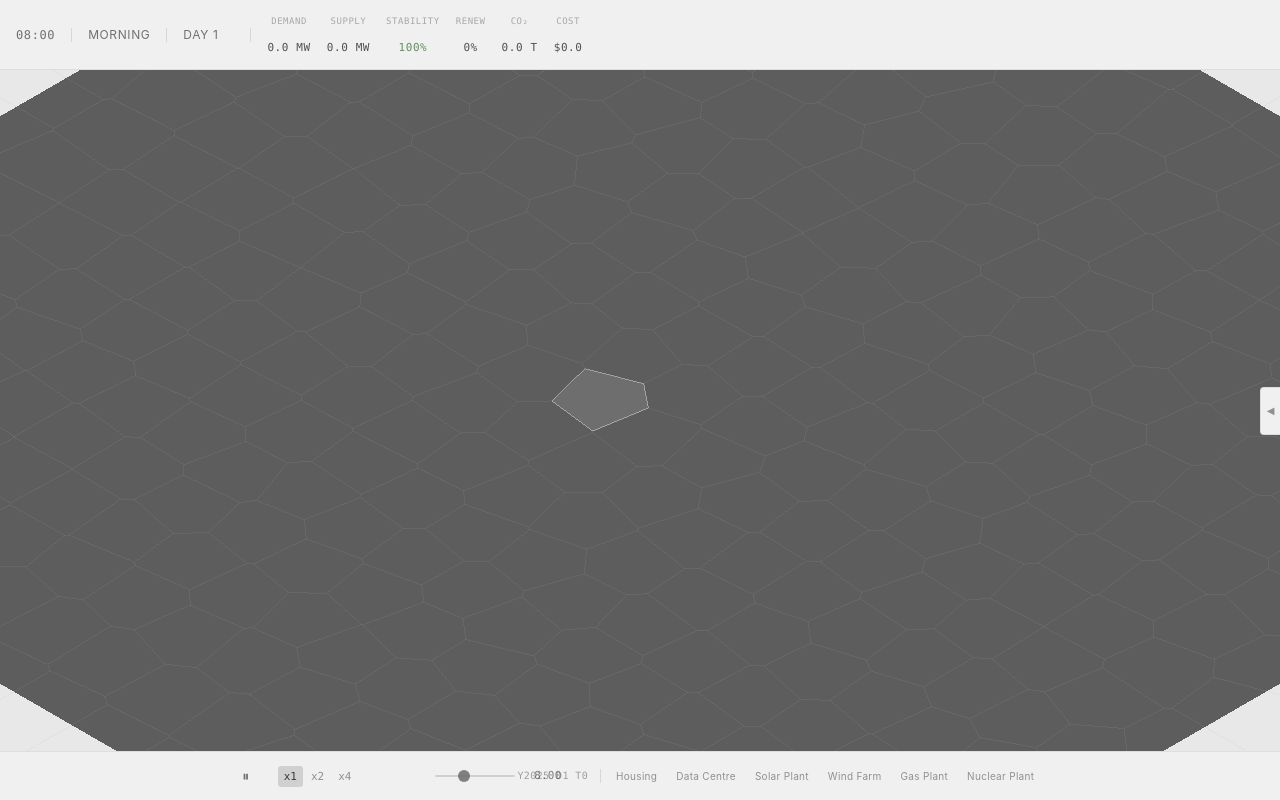
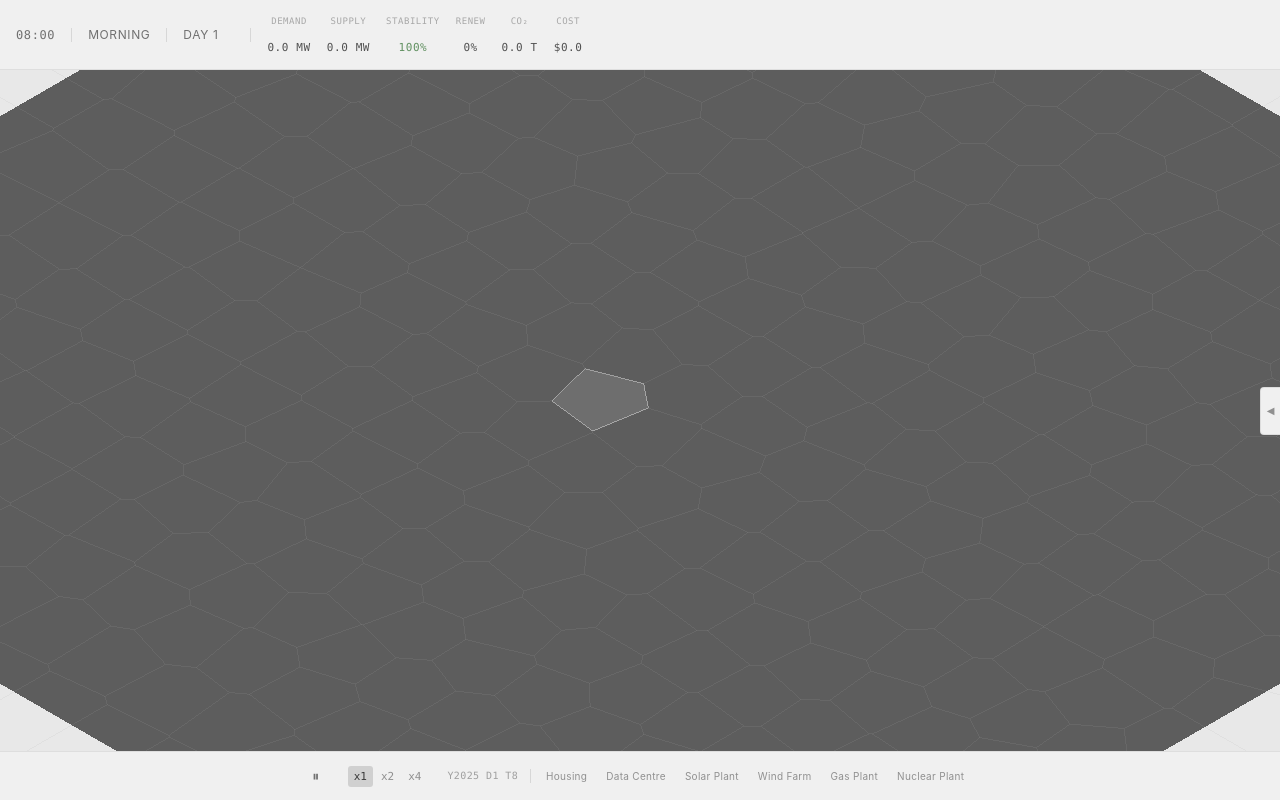
Before and after one commit to imanwarsame/thecitieswedeserve, a React (Vite) app in the folder src/TCWD.Client/: page / in a window 1280 px wide. Built offline with nearby package versions, Linux system fonts and the light colour scheme.

Commit message:
Fixed changing of energy over time

```diff
--- a/src/TCWD.Client/src/core/Engine.ts
+++ b/src/TCWD.Client/src/core/Engine.ts
@@ -106,6 +106,7 @@ export class Engine {
 		this.simulationBridge = new SimulationBridge(
 			gameScene.getEntityManager(),
 			gameScene.getGridPlacement(),
+			this.worldClock,
 		);
 
 		// Infrastructure power-line visualisation
--- a/src/TCWD.Client/src/simulation/bridge/SimulationBridge.ts
+++ b/src/TCWD.Client/src/simulation/bridge/SimulationBridge.ts
@@ -10,6 +10,7 @@ import { events } from '../../core/Events';
 import { Entity } from '../../entities/Entity';
 import { EntityManager } from '../../entities/EntityManager';
 import { GridPlacement } from '../../grid/GridPlacement';
+import type { WorldClock } from '../../gameplay/WorldClock';
 import {
 	createBuildingMesh,
 	simEntityTypeFromBuildingType,
@@ -38,10 +39,19 @@ export class SimulationBridge {
 
 	private lastState: SimulationState;
 
-	constructor(entityManager: EntityManager, gridPlacement: GridPlacement) {
+	constructor(entityManager: EntityManager, gridPlacement: GridPlacement, worldClock: WorldClock) {
 		this.engine = new SimulationEngine();
 		this.entityManager = entityManager;
 		this.gridPlacement = gridPlacement;
+
+		// Sync the simulation clock to the WorldClock's starting hour.
+		// The sim clock starts at tick 0 (= hour 0 midnight) but the world
+		// may start at e.g. hour 8.  Pre-advance so hours match.
+		const startHour = Math.floor(worldClock.getHour());
+		for (let i = 0; i < startHour; i++) {
+			this.engine.step();
+		}
+
 		this.lastState = this.engine.getState();
 
 		events.on('world:hourChanged', this.onHourChanged);
@@ -93,6 +103,11 @@ export class SimulationBridge {
 		this.entityBuildingTypes.set(entity.id, type);
 
 		events.emit('building:placed', { entityId: entity.id, simId: simEntity.id, type, cellIndex });
+
+		// Recompute metrics immediately so the dashboard reflects the new building
+		this.lastState = this.engine.recompute();
+		events.emit('simulation:tick', this.lastState);
+
 		return entity;
 	}
 
@@ -113,6 +128,11 @@ export class SimulationBridge {
 		this.entityBuildingTypes.delete(entityId);
 
 		events.emit('building:removed', { entityId, simId });
+
+		// Recompute metrics immediately so the dashboard reflects the removal
+		this.lastState = this.engine.recompute();
+		events.emit('simulation:tick', this.lastState);
+
 		return true;
 	}
 
--- a/src/TCWD.Client/src/simulation/engine/SimulationEngine.ts
+++ b/src/TCWD.Client/src/simulation/engine/SimulationEngine.ts
@@ -104,6 +104,22 @@ export class SimulationEngine {
 		return [...this.entities];
 	}
 
+	/**
+	 * Recompute metrics for the current clock state WITHOUT advancing.
+	 * Use after adding / removing entities to get an immediate snapshot.
+	 */
+	recompute(): SimulationState {
+		const clockState = this.clock.toState();
+		const { energy, economics } = this.energyLayer.compute(
+			this.entities,
+			clockState,
+			this.config
+		);
+		this.currentEnergy = energy;
+		this.currentEconomics = economics;
+		return this.buildState(clockState);
+	}
+
 	// ── Reset ───────────────────────────────────────────────
 
 	/** Reset the simulation to its initial state. */
--- a/src/TCWD.Client/src/ui/controls/TimeControls.tsx
+++ b/src/TCWD.Client/src/ui/controls/TimeControls.tsx
@@ -1,8 +1,6 @@
 import { useTimeController } from '../hooks/useTimeController';
-import { useWorldClock } from '../hooks/useWorldClock';
 import { useSimulation } from '../hooks/useSimulation';
 import { IconButton } from '../components/IconButton';
-import { Slider } from '../components/Slider';
 import styles from './TimeControls.module.css';
 
 const SPEED_PRESETS = [
@@ -13,7 +11,6 @@ const SPEED_PRESETS = [
 
 export function TimeControls() {
 	const { paused, speed, tc } = useTimeController();
-	const { hour } = useWorldClock();
 	const { state } = useSimulation();
 	const { clock } = state;
 
@@ -38,17 +35,6 @@ export function TimeControls() {
 				))}
 			</div>
 
-			<div className={styles.timeSlider}>
-				<Slider
-					label=""
-					value={hour}
-					min={0}
-					max={24}
-					step={0.25}
-					onChange={v => tc.setWorldHour(v)}
-				/>
-			</div>
-
 			<span className={styles.simInfo}>
 				Y{clock.year} D{clock.day + 1} T{clock.tick}
 			</span>
```
Also changed, not shown: 1 other file (tests, documents, lock files or other folders).
